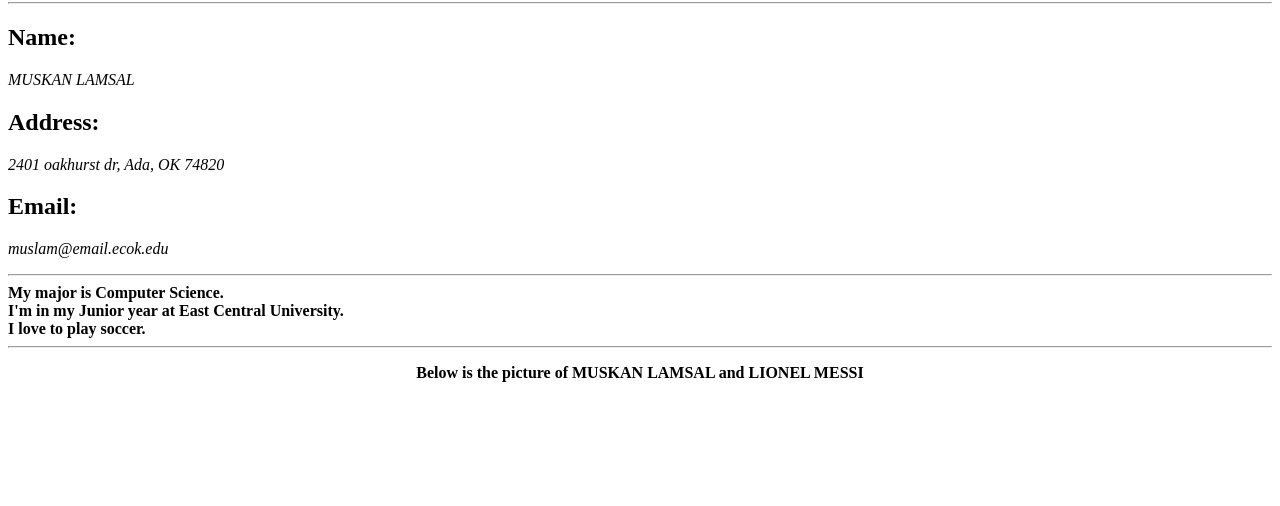
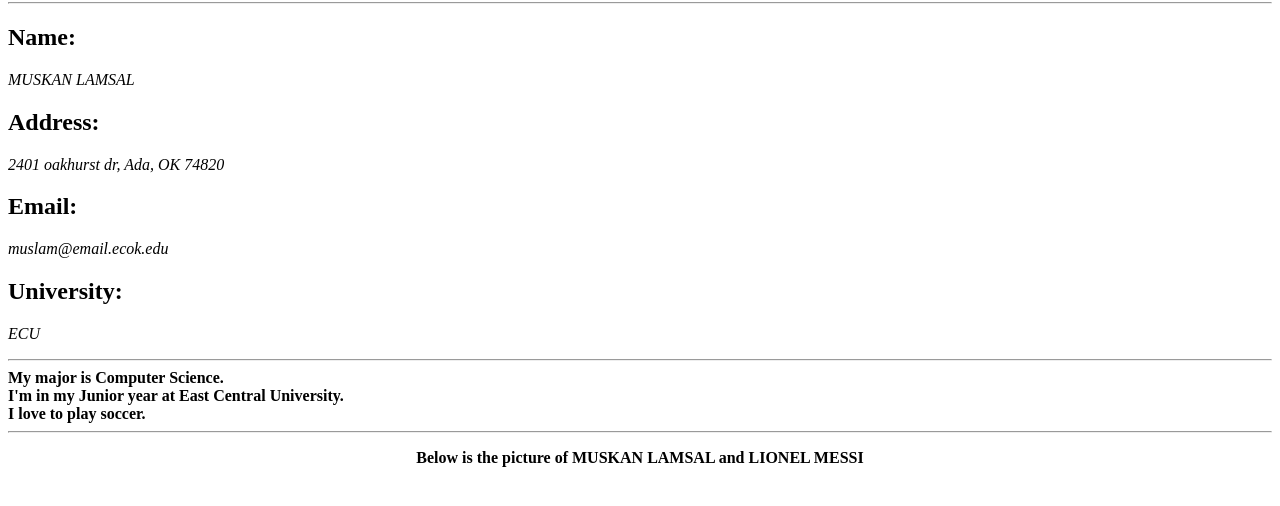
Before and after one commit to muskanlamsal/gitTest, a plain HTML site: page index.html in a window 1280 px wide. Shown: the part 78-584 px from the top of the page. Drawn offline with Linux system fonts and the light colour scheme.

Commit message:
Updated index.html

```diff
--- a/index.html
+++ b/index.html
@@ -11,6 +11,7 @@
 <p><h2> Name: </h2> <em> MUSKAN LAMSAL </em> </p>
 <p><h2> Address: </h2> <em> 2401 oakhurst dr, Ada, OK 74820 </em> </p>
 <p><h2> Email: </h2> <em> muslam@email.ecok.edu </em></p>
+<p><h2> University: </h2> <em> ECU </em></p>
 <hr>
 <strong> My major is Computer Science. <br> I'm in my Junior year at East Central University.<br> I love to play soccer.</strong>
 <hr>
```
